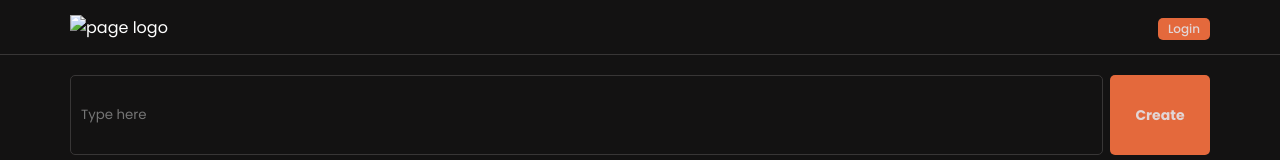
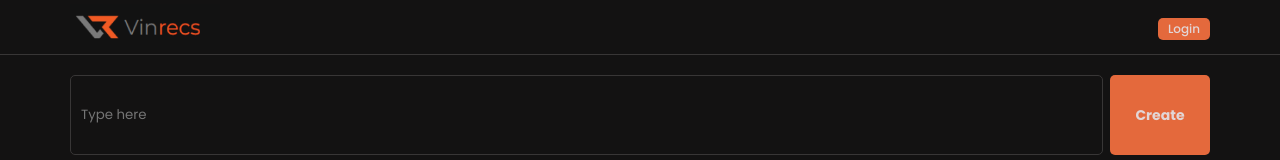
Before and after one commit to sbt-kyle/vinrecs, a plain HTML site: page index.html in a window 1280 px wide. Shown: the top 160 px of the page. Drawn offline with Linux system fonts and the light colour scheme; the site is published under a folder, as on GitHub Pages, so addresses that start at the root find nothing.

Commit message:
updated logo2

```diff
--- a/index.html
+++ b/index.html
@@ -17,8 +17,7 @@
 <body>
     <div class="header">
 
-            <img class ="logo" src="/img/logo.png" alt="page logo">
-
+            <img class="logo" src="img/logo.png" alt="page logo">
 
         <div class="right-section">
             <button class="login-btn">Login</button>
```
